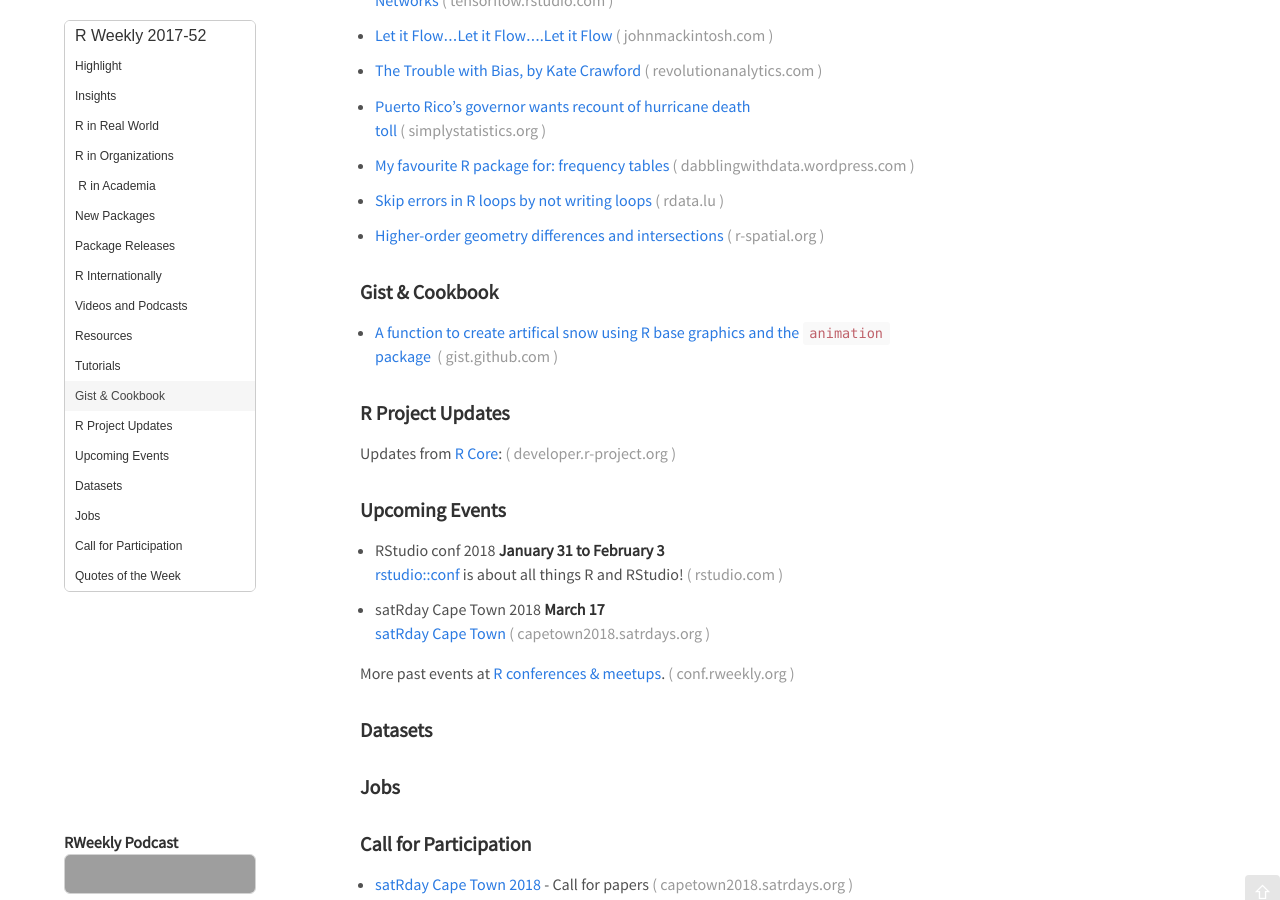
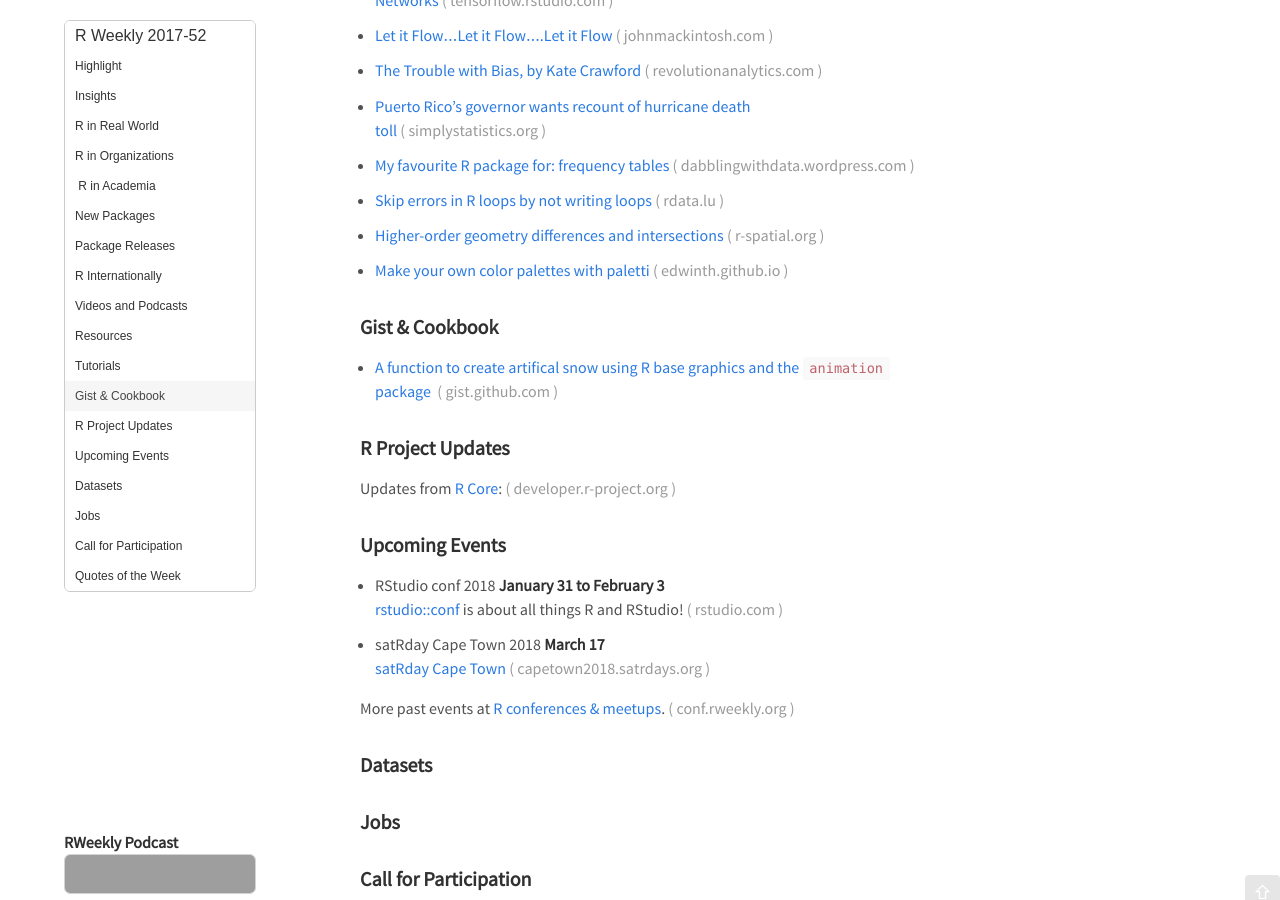
Before and after one commit to rweekly/rweekly.org, a Jekyll site: the page built from draft.md, in a window 1280 px wide and 900 px high, scrolled down 4582 px. Built offline with Jekyll 4.4.1, drawn with Linux system fonts in a browser that asks for light colours; emoji names are drawn with the system emoji font; comment, search, counter and statistics services are not loaded; grey boxes are pictures that could not be loaded.

Commit message:
Update draft.md

```diff
--- a/draft.md
+++ b/draft.md
@@ -175,6 +175,8 @@ and contacts.
 
 + [Higher-order geometry differences and intersections](http://r-spatial.org/r/2017/12/21/geoms.html)
 
++ [Make your own color palettes with paletti](https://edwinth.github.io/blog/paletti/)
+
 ### Gist & Cookbook
 
 + [A function to create artifical snow using R base graphics and the `animation` package ](https://gist.github.com/ikosmidis/e75ffef29fc356ba54c2b42c1ca3ba98)
```
